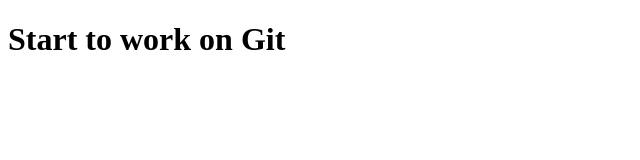
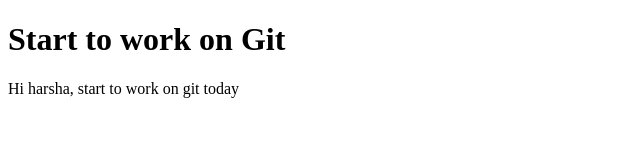
Before and after one commit to manojmk2119-web/gitpractice, a plain HTML site: page index.html in a window 1280 px wide. Shown: the whole page, without its empty margins (0-640 px from the left). Drawn offline with Linux system fonts and the light colour scheme.

Commit message:
Some changes done in index.html and index.js at bug branch

```diff
--- a/index.html
+++ b/index.html
@@ -7,5 +7,8 @@
 </head>
 <body>
     <h1>Start to work on Git</h1>
+    <p>
+        Hi harsha, start to work on git today
+    </p>
 </body>
 </html>
--- a/index.js
+++ b/index.js
@@ -1 +1,5 @@
 console.log("Git practice");
+
+for(var i=0;i<=5;i++){
+    console.log("Harsha");
+}
```
